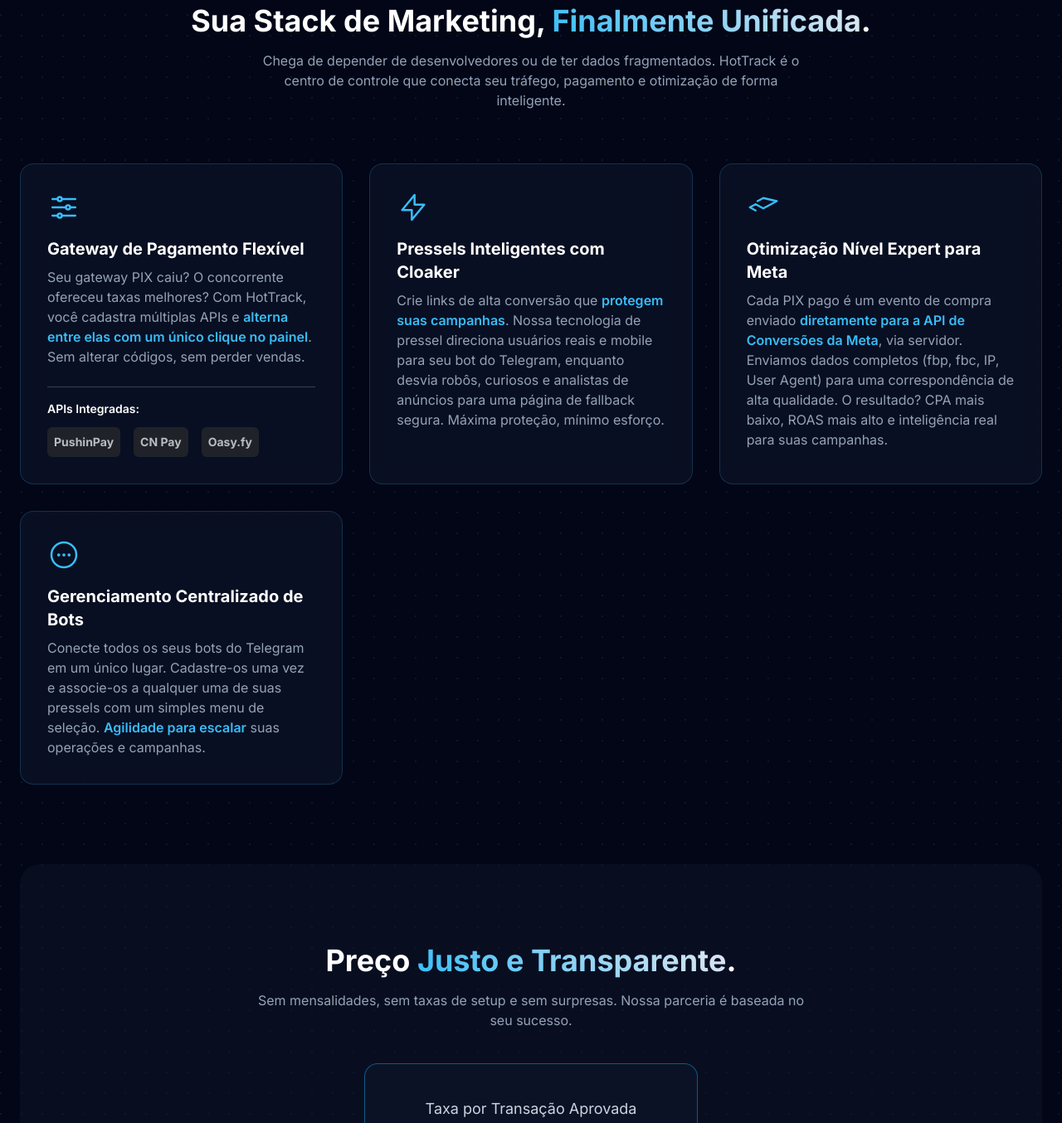
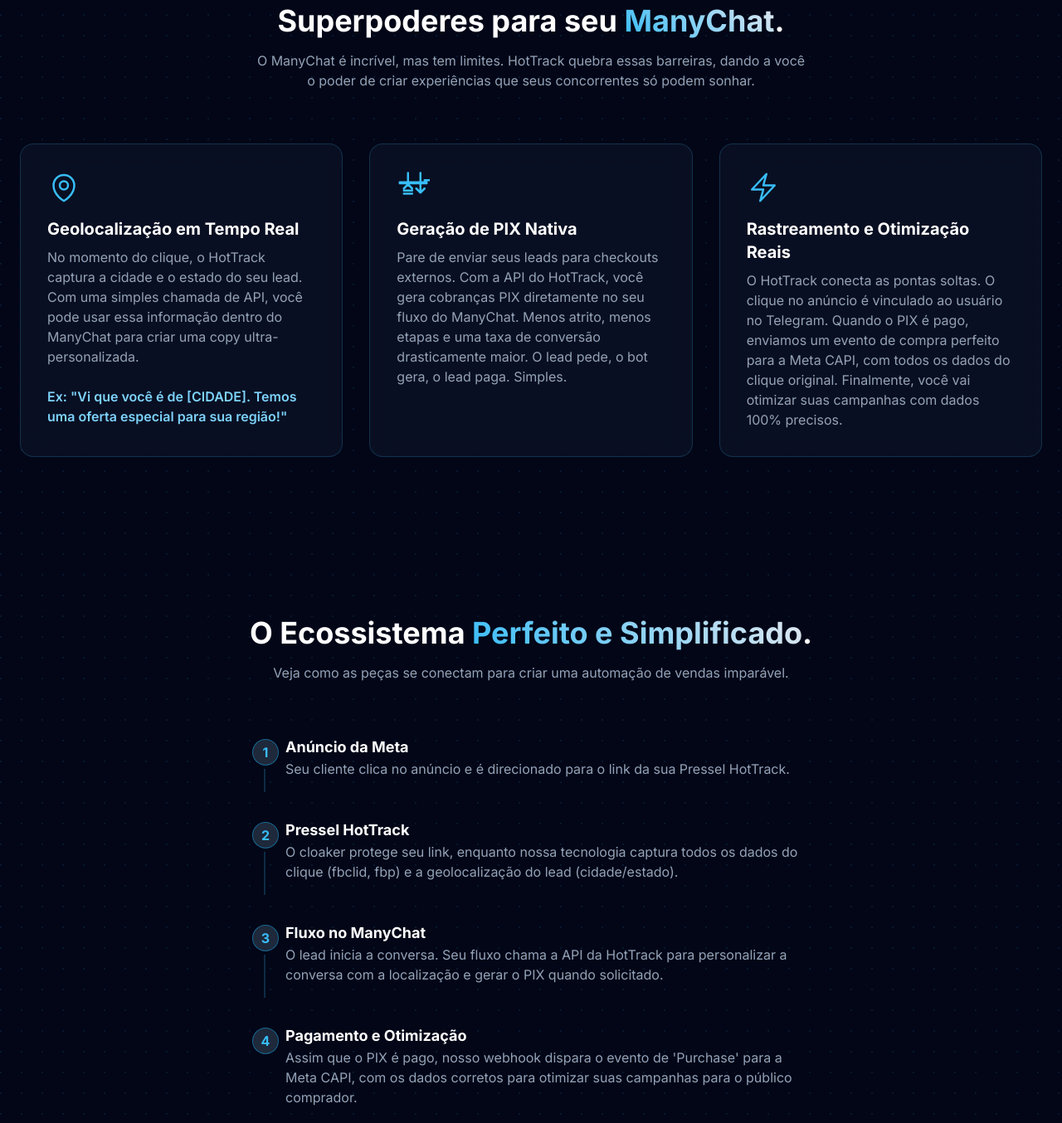
Before and after one commit to azag666/hottrackcadastro, a plain HTML site: page index.html in a window 1280 px wide. Shown: the part 833-2187 px from the top of the page at 83% size. Drawn offline with nearby package versions, Linux system fonts and the light colour scheme.

Commit message:
Update index.html

```diff
--- a/index.html
+++ b/index.html
@@ -3,7 +3,7 @@
 <head>
     <meta charset="UTF-8">
     <meta name="viewport" content="width=device-width, initial-scale=1.0">
-    <title>HotTrack - A Inteligência por Trás de Lançamentos de Alto Impacto</title>
+    <title>HotTrack - Transforme seu ManyChat em uma Máquina de Vendas</title>
     <script src="https://cdn.tailwindcss.com"></script>
     <link rel="preconnect" href="https://fonts.googleapis.com">
     <link rel="preconnect" href="https://fonts.gstatic.com" crossorigin>
@@ -19,16 +19,16 @@
         .hero-glow {
             box-shadow: 0 0 150px rgba(14, 165, 233, 0.3);
         }
-        .feature-card {
+        .feature-card, .power-card {
             background-color: rgba(15, 23, 42, 0.6);
             border: 1px solid rgba(56, 189, 248, 0.2);
             backdrop-filter: blur(12px);
             transition: all 0.3s ease;
         }
-        .feature-card:hover {
+        .feature-card:hover, .power-card:hover {
             transform: translateY(-5px);
             border-color: rgba(56, 189, 248, 0.5);
-            box-shadow: 0 10px 30px rgba(14, 165, 233, 0.1);
+            box-shadow: 0 10px B30px rgba(14, 165, 233, 0.1);
         }
         .btn-cta {
             background-color: #0ea5e9;
@@ -42,122 +42,135 @@
             box-shadow: 0 0 35px rgba(56, 189, 248, 0.7);
             transform: translateY(-3px) scale(1.05);
         }
-        .api-logo {
-            transition: all 0.3s ease;
-            filter: grayscale(80%);
-            opacity: 0.8;
-        }
-        .api-logo:hover {
-            filter: grayscale(0%);
-            opacity: 1;
-        }
         .section-title {
             background: -webkit-linear-gradient(45deg, #38bdf8, #e2e8f0);
             -webkit-background-clip: text;
             -webkit-text-fill-color: transparent;
         }
-        code {
-            background-color: rgba(30, 41, 59, 0.7);
-            border: 1px solid #334155;
+        .flow-item {
+            position: relative;
+            padding-left: 2.5rem;
+        }
+        .flow-item:not(:last-child)::before {
+            content: '';
+            position: absolute;
+            left: 14px;
+            top: 2.5rem;
+            bottom: -1rem;
+            width: 2px;
+            background-color: rgba(56, 189, 248, 0.2);
         }
     </style>
 </head>
 <body class="antialiased">
 
     <header class="py-20 md:py-32 text-center relative overflow-hidden">
-        <div class="absolute inset-0 bg-grid-slate-700/10 [mask-image:linear-gradient(to_bottom,white_5%,transparent_100%)]"></div>
         <div class="container mx-auto px-6 relative z-10">
             <div class="w-24 h-24 hero-glow bg-sky-500/50 rounded-full mx-auto mb-8 flex items-center justify-center">
-                <svg class="h-12 w-12 text-sky-300" xmlns="http://www.w3.org/2000/svg" fill="none" viewBox="0 0 24 24" stroke-width="1.5" stroke="currentColor"><path stroke-linecap="round" stroke-linejoin="round" d="M3.75 13.5l10.5-11.25L12 10.5h8.25L9.75 21.75 12 13.5H3.75z" /></svg>
+                 <img src="https://raw.githubusercontent.com/simple-icons/simple-icons/develop/icons/manychat.svg" class="h-12 w-12" style="filter: invert(88%) sepia(31%) saturate(5431%) hue-rotate(172deg) brightness(101%) contrast(95%);" alt="ManyChat Icon"/>
             </div>
             <h1 class="text-4xl md:text-6xl font-black text-white leading-tight mb-4 tracking-tighter">
-                A Inteligência por Trás de Lançamentos de <span class="section-title">Alto Impacto</span>.
+                Transforme seu ManyChat em uma <span class="section-title">Máquina de Vendas Inteligente</span>.
             </h1>
             <p class="max-w-3xl mx-auto text-lg md:text-xl text-slate-400 mb-10">
-                Otimize suas conversões, gerencie múltiplos gateways de pagamento e envie dados precisos para a Meta. Tudo em uma única plataforma, <span class="font-bold text-white">sem precisar de uma linha de código.</span>
+                Integre o HotTrack em minutos e desbloqueie superpoderes para seus fluxos: <span class="font-bold text-white">geolocalização de leads</span>, pagamentos PIX nativos e <span class="font-bold text-white">otimização de conversão nível expert</span>.
             </p>
             <a href="https://hottrack.netlify.app/" class="btn-cta font-bold text-lg py-4 px-10 rounded-full inline-block">
-                Crie sua Conta Gratuita Agora
+                Desbloquear meus Superpoderes Agora
             </a>
-            <p class="text-sm text-slate-500 mt-4">Cadastro rápido, sem cartão de crédito.</p>
+            <p class="text-sm text-slate-500 mt-4">Cadastro gratuito e integração imediata.</p>
         </div>
     </header>
 
     <main class="container mx-auto px-6 py-16 md:py-24">
 
-        <section id="features">
+        <section id="superpowers" class="mb-24">
             <div class="text-center mb-16">
-                <h2 class="text-3xl md:text-4xl font-bold text-white">Sua Stack de Marketing, <span class="section-title">Finalmente Unificada</span>.</h2>
-                <p class="max-w-2xl mx-auto mt-4 text-slate-400">Chega de depender de desenvolvedores ou de ter dados fragmentados. HotTrack é o centro de controle que conecta seu tráfego, pagamento e otimização de forma inteligente.</p>
+                <h2 class="text-3xl md:text-4xl font-bold text-white">Superpoderes para seu <span class="section-title">ManyChat</span>.</h2>
+                <p class="max-w-2xl mx-auto mt-4 text-slate-400">O ManyChat é incrível, mas tem limites. HotTrack quebra essas barreiras, dando a você o poder de criar experiências que seus concorrentes só podem sonhar.</p>
             </div>
-
-            <div class="grid md:grid-cols-2 lg:grid-cols-3 gap-8">
-                <div class="feature-card p-8 rounded-2xl">
+            <div class="grid md:grid-cols-1 lg:grid-cols-3 gap-8">
+                <div class="power-card p-8 rounded-2xl">
                     <div class="mb-4">
-                        <svg xmlns="http://www.w3.org/2000/svg" class="h-10 w-10 text-sky-400" fill="none" viewBox="0 0 24 24" stroke-width="1.5" stroke="currentColor"><path stroke-linecap="round" stroke-linejoin="round" d="M10.5 6h9.75M10.5 6a1.5 1.5 0 11-3 0m3 0a1.5 1.5 0 10-3 0M3.75 6H7.5m3 12h9.75m-9.75 0a1.5 1.5 0 01-3 0m3 0a1.5 1.5 0 00-3 0m-3.75 0H7.5m9-6h3.75m-3.75 0a1.5 1.5 0 01-3 0m3 0a1.5 1.5 0 00-3 0m-9.75 0h9.75" /></svg>
+                        <svg xmlns="http://www.w3.org/2000/svg" class="h-10 w-10 text-sky-400" fill="none" viewBox="0 0 24 24" stroke-width="1.5" stroke="currentColor"><path stroke-linecap="round" stroke-linejoin="round" d="M15 10.5a3 3 0 11-6 0 3 3 0 016 0z" /><path stroke-linecap="round" stroke-linejoin="round" d="M19.5 10.5c0 7.142-7.5 11.25-7.5 11.25S4.5 17.642 4.5 10.5a7.5 7.5 0 1115 0z" /></svg>
                     </div>
-                    <h3 class="text-xl font-bold text-white mb-2">Gateway de Pagamento Flexível</h3>
-                    <p class="text-slate-400 mb-6">Seu gateway PIX caiu? O concorrente ofereceu taxas melhores? Com HotTrack, você cadastra múltiplas APIs e <span class="font-semibold text-sky-400">alterna entre elas com um único clique no painel</span>. Sem alterar códigos, sem perder vendas.</p>
-                    <div class="border-t border-slate-700 pt-4">
-                        <p class="text-sm font-semibold text-white mb-3">APIs Integradas:</p>
-                        <div class="flex items-center space-x-4">
-                           <div class="api-logo p-2 bg-slate-800 rounded-md"><p class="font-bold text-sm">PushinPay</p></div>
-                           <div class="api-logo p-2 bg-slate-800 rounded-md"><p class="font-bold text-sm">CN Pay</p></div>
-                           <div class="api-logo p-2 bg-slate-800 rounded-md"><p class="font-bold text-sm">Oasy.fy</p></div>
-                        </div>
-                    </div>
+                    <h3 class="text-xl font-bold text-white mb-2">Geolocalização em Tempo Real</h3>
+                    <p class="text-slate-400">No momento do clique, o HotTrack captura a cidade e o estado do seu lead. Com uma simples chamada de API, você pode usar essa informação dentro do ManyChat para criar uma copy ultra-personalizada. <br><br><span class="font-semibold text-sky-300">Ex: "Vi que você é de [CIDADE]. Temos uma oferta especial para sua região!"</span></p>
                 </div>
 
-                <div class="feature-card p-8 rounded-2xl">
-                     <div class="mb-4">
-                        <svg xmlns="http://www.w3.org/2000/svg" class="h-10 w-10 text-sky-400" fill="none" viewBox="0 0 24 24" stroke-width="1.5" stroke="currentColor"><path stroke-linecap="round" stroke-linejoin="round" d="M13 10V3L4 14h7v7l9-11h-7z" /></svg>
+                <div class="power-card p-8 rounded-2xl">
+                    <div class="mb-4">
+                        <svg xmlns="http://www.w3.org/2000/svg" class="h-10 w-10 text-sky-400" fill="none" viewBox="0 0 24 24" stroke-width="1.5" stroke="currentColor"><path stroke-linecap="round" stroke-linejoin="round" d="M2.25 8.25h19.5M2.25 9h19.5m-16.5 5.25h6m-6 2.25h6m3-3.75l3 3m0 0l3-3m-3 3V1.5m9 5.25h-6m-6 2.25h-6m3 3.75l-3-3m0 0l-3 3m3-3V1.5" /></svg>
                     </div>
-                    <h3 class="text-xl font-bold text-white mb-2">Pressels Inteligentes com Cloaker</h3>
-                    <p class="text-slate-400">Crie links de alta conversão que <span class="font-semibold text-sky-400">protegem suas campanhas</span>. Nossa tecnologia de pressel direciona usuários reais e mobile para seu bot do Telegram, enquanto desvia robôs, curiosos e analistas de anúncios para uma página de fallback segura. Máxima proteção, mínimo esforço.</p>
+                    <h3 class="text-xl font-bold text-white mb-2">Geração de PIX Nativa</h3>
+                    <p class="text-slate-400">Pare de enviar seus leads para checkouts externos. Com a API do HotTrack, você gera cobranças PIX diretamente no seu fluxo do ManyChat. Menos atrito, menos etapas e uma taxa de conversão drasticamente maior. O lead pede, o bot gera, o lead paga. Simples.</p>
                 </div>
 
-                <div class="feature-card p-8 rounded-2xl">
-                     <div class="mb-4">
-                        <svg xmlns="http://www.w3.org/2000/svg" class="h-10 w-10 text-sky-400" fill="none" viewBox="0 0 24 24" stroke-width="1.5" stroke="currentColor"><path stroke-linecap="round" stroke-linejoin="round" d="M6.429 9.75L2.25 12l4.179 2.25m0-4.5l5.571 3 5.571-3m-11.142 0L2.25 12l4.179 2.25M6.429 9.75l5.571 3 5.571-3m0 0l4.179-2.25L12 5.25 7.821 7.5" /></svg>
+                <div class="power-card p-8 rounded-2xl">
+                    <div class="mb-4">
+                        <svg xmlns="http://www.w3.org/2000/svg" class="h-10 w-10 text-sky-400" fill="none" viewBox="0 0 24 24" stroke-width="1.5" stroke="currentColor"><path stroke-linecap="round" stroke-linejoin="round" d="M3.75 13.5l10.5-11.25L12 10.5h8.25L9.75 21.75 12 13.5H3.75z" /></svg>
                     </div>
-                    <h3 class="text-xl font-bold text-white mb-2">Otimização Nível Expert para Meta</h3>
-                    <p class="text-slate-400">Cada PIX pago é um evento de compra enviado <span class="font-semibold text-sky-400">diretamente para a API de Conversões da Meta</span>, via servidor. Enviamos dados completos (fbp, fbc, IP, User Agent) para uma correspondência de alta qualidade. O resultado? CPA mais baixo, ROAS mais alto e inteligência real para suas campanhas.</p>
-                </div>
-
-                <div class="feature-card p-8 rounded-2xl">
-                     <div class="mb-4">
-                        <svg xmlns="http://www.w3.org/2000/svg" class="h-10 w-10 text-sky-400" fill="none" viewBox="0 0 24 24" stroke-width="1.5" stroke="currentColor"><path stroke-linecap="round" stroke-linejoin="round" d="M8.625 12a.375.375 0 11-.75 0 .375.375 0 01.75 0zm0 0H8.25m4.125 0a.375.375 0 11-.75 0 .375.375 0 01.75 0zm0 0H12m4.125 0a.375.375 0 11-.75 0 .375.375 0 01.75 0zm0 0h-.375M21 12a9 9 0 11-18 0 9 9 0 0118 0z" /></svg>
-                    </div>
-                    <h3 class="text-xl font-bold text-white mb-2">Gerenciamento Centralizado de Bots</h3>
-                    <p class="text-slate-400">Conecte todos os seus bots do Telegram em um único lugar. Cadastre-os uma vez e associe-os a qualquer uma de suas pressels com um simples menu de seleção. <span class="font-semibold text-sky-400">Agilidade para escalar</span> suas operações e campanhas.</p>
+                    <h3 class="text-xl font-bold text-white mb-2">Rastreamento e Otimização Reais</h3>
+                    <p class="text-slate-400">O HotTrack conecta as pontas soltas. O clique no anúncio é vinculado ao usuário no Telegram. Quando o PIX é pago, enviamos um evento de compra perfeito para a Meta CAPI, com todos os dados do clique original. Finalmente, você vai otimizar suas campanhas com dados 100% precisos.</p>
                 </div>
             </div>
         </section>
 
-        <section id="pricing" class="py-24 mt-24 text-center bg-slate-900/50 rounded-3xl">
+        <section id="how-it-works" class="py-24">
+            <div class="text-center mb-16">
+                <h2 class="text-3xl md:text-4xl font-bold text-white">O Ecossistema <span class="section-title">Perfeito e Simplificado</span>.</h2>
+                <p class="max-w-2xl mx-auto mt-4 text-slate-400">Veja como as peças se conectam para criar uma automação de vendas imparável.</p>
+            </div>
+            <div class="max-w-2xl mx-auto">
+                <div class="space-y-12">
+                    <div class="flow-item">
+                        <div class="absolute left-0 top-1 flex items-center justify-center h-8 w-8 rounded-full bg-slate-800 border border-sky-500/50 text-sky-400 font-bold">1</div>
+                        <h4 class="font-bold text-lg text-white">Anúncio da Meta</h4>
+                        <p class="text-slate-400">Seu cliente clica no anúncio e é direcionado para o link da sua Pressel HotTrack.</p>
+                    </div>
+                    <div class="flow-item">
+                        <div class="absolute left-0 top-1 flex items-center justify-center h-8 w-8 rounded-full bg-slate-800 border border-sky-500/50 text-sky-400 font-bold">2</div>
+                        <h4 class="font-bold text-lg text-white">Pressel HotTrack</h4>
+                        <p class="text-slate-400">O cloaker protege seu link, enquanto nossa tecnologia captura todos os dados do clique (fbclid, fbp) e a geolocalização do lead (cidade/estado).</p>
+                    </div>
+                    <div class="flow-item">
+                        <div class="absolute left-0 top-1 flex items-center justify-center h-8 w-8 rounded-full bg-slate-800 border border-sky-500/50 text-sky-400 font-bold">3</div>
+                        <h4 class="font-bold text-lg text-white">Fluxo no ManyChat</h4>
+                        <p class="text-slate-400">O lead inicia a conversa. Seu fluxo chama a API da HotTrack para personalizar a conversa com a localização e gerar o PIX quando solicitado.</p>
+                    </div>
+                    <div class="flow-item">
+                        <div class="absolute left-0 top-1 flex items-center justify-center h-8 w-8 rounded-full bg-slate-800 border border-sky-500/50 text-sky-400 font-bold">4</div>
+                        <h4 class="font-bold text-lg text-white">Pagamento e Otimização</h4>
+                        <p class="text-slate-400">Assim que o PIX é pago, nosso webhook dispara o evento de 'Purchase' para a Meta CAPI, com os dados corretos para otimizar suas campanhas para o público comprador.</p>
+                    </div>
+                </div>
+            </div>
+        </section>
+
+        <section id="pricing" class="py-24 mt-12 text-center bg-slate-900/50 rounded-3xl">
             <div class="container mx-auto px-6">
-                <h2 class="text-3xl md:text-4xl font-bold text-white">Preço <span class="section-title">Justo e Transparente</span>.</h2>
-                <p class="max-w-2xl mx-auto mt-4 mb-10 text-slate-400">Sem mensalidades, sem taxas de setup e sem surpresas. Nossa parceria é baseada no seu sucesso.</p>
+                <h2 class="text-3xl md:text-4xl font-bold text-white">Preço <span class="section-title">Radicalmente Simples</span>.</h2>
+                <p class="max-w-2xl mx-auto mt-4 mb-10 text-slate-400">Sem mensalidades, sem taxas escondidas. Só cobramos uma pequena taxa se você vender. A parceria ideal para escalar.</p>
 
                 <div class="inline-block feature-card p-10 rounded-2xl border-sky-500/50">
                     <p class="text-slate-300 text-lg">Taxa por Transação Aprovada</p>
                     <p class="text-6xl font-black text-white my-4">2.99%</p>
-                    <p class="text-slate-400 max-w-xs">Cobramos apenas sobre os pagamentos PIX confirmados. Se você não vender, não paga nada. Simples assim.</p>
+                    <p class="text-slate-400 max-w-xs">Essa taxa é sobre cada PIX gerado e pago através da nossa plataforma. O cadastro e todas as funcionalidades são gratuitas para usar.</p>
                     <ul class="text-left mt-6 space-y-2 text-slate-300">
-                        <li class="flex items-center"><svg class="h-5 w-5 text-green-400 mr-2" fill="none" viewBox="0 0 24 24" stroke="currentColor"><path stroke-linecap="round" stroke-linejoin="round" stroke-width="2" d="M5 13l4 4L19 7" /></svg>Cadastro Gratuito</li>
-                        <li class="flex items-center"><svg class="h-5 w-5 text-green-400 mr-2" fill="none" viewBox="0 0 24 24" stroke="currentColor"><path stroke-linecap="round" stroke-linejoin="round" stroke-width="2" d="M5 13l4 4L19 7" /></svg>Pressels Ilimitadas</li>
-                        <li class="flex items-center"><svg class="h-5 w-5 text-green-400 mr-2" fill="none" viewBox="0 0 24 24" stroke="currentColor"><path stroke-linecap="round" stroke-linejoin="round" stroke-width="2" d="M5 13l4 4L19 7" /></svg>Bots e Pixels Ilimitados</li>
-                        <li class="flex items-center"><svg class="h-5 w-5 text-green-400 mr-2" fill="none" viewBox="0 0 24 24" stroke="currentColor"><path stroke-linecap="round" stroke-linejoin="round" stroke-width="2" d="M5 13l4 4L19 7" /></svg>Suporte Técnico</li>
+                        <li class="flex items-center"><svg class="h-5 w-5 text-green-400 mr-2" fill="none" viewBox="0 0 24 24" stroke="currentColor"><path stroke-linecap="round" stroke-linejoin="round" stroke-width="2" d="M5 13l4 4L19 7" /></svg>Cadastro Gratuito e Rápido</li>
+                        <li class="flex items-center"><svg class="h-5 w-5 text-green-400 mr-2" fill="none" viewBox="0 0 24 24" stroke="currentColor"><path stroke-linecap="round" stroke-linejoin="round" stroke-width="2" d="M5 13l4 4L19 7" /></svg>Integração com Múltiplas APIs PIX</li>
+                        <li class="flex items-center"><svg class="h-5 w-5 text-green-400 mr-2" fill="none" viewBox="0 0 24 24" stroke="currentColor"><path stroke-linecap="round" stroke-linejoin="round" stroke-width="2" d="M5 13l4 4L19 7" /></svg>Pressels, Bots e Pixels Ilimitados</li>
+                        <li class="flex items-center"><svg class="h-5 w-5 text-green-400 mr-2" fill="none" viewBox="0 0 24 24" stroke="currentColor"><path stroke-linecap="round" stroke-linejoin="round" stroke-width="2" d="M5 13l4 4L19 7" /></svg>Acesso total à nossa API</li>
                     </ul>
                 </div>
             </div>
         </section>
 
         <section id="cta" class="py-24 mt-24 text-center">
-            <h2 class="text-4xl md:text-5xl font-black text-white leading-tight mb-4">Pronto para Elevar o Nível do Seu Jogo?</h2>
-            <p class="max-w-2xl mx-auto text-lg text-slate-400 mb-10">Assuma o controle total da sua operação, otimize suas campanhas com dados precisos e escale seus resultados. A ferramenta definitiva para afiliados e produtores de alta performance está a um clique de distância.</p>
+            <h2 class="text-4xl md:text-5xl font-black text-white leading-tight mb-4">Sua Concorrência Não Saberá o que os Atingiu.</h2>
+            <p class="max-w-2xl mx-auto text-lg text-slate-400 mb-10">Assuma o controle, personalize como nunca antes e otimize com dados que só você terá. A ferramenta definitiva para quem leva a sério a alta performance está a um clique de distância.</p>
             <a href="https://hottrack.netlify.app/" class="btn-cta font-bold text-xl py-5 px-12 rounded-full inline-block">
-                QUERO OTIMIZAR MINHAS VENDAS
+                Criar Minha Conta Gratuita e Dominar
             </a>
         </section>
     </main>
```
